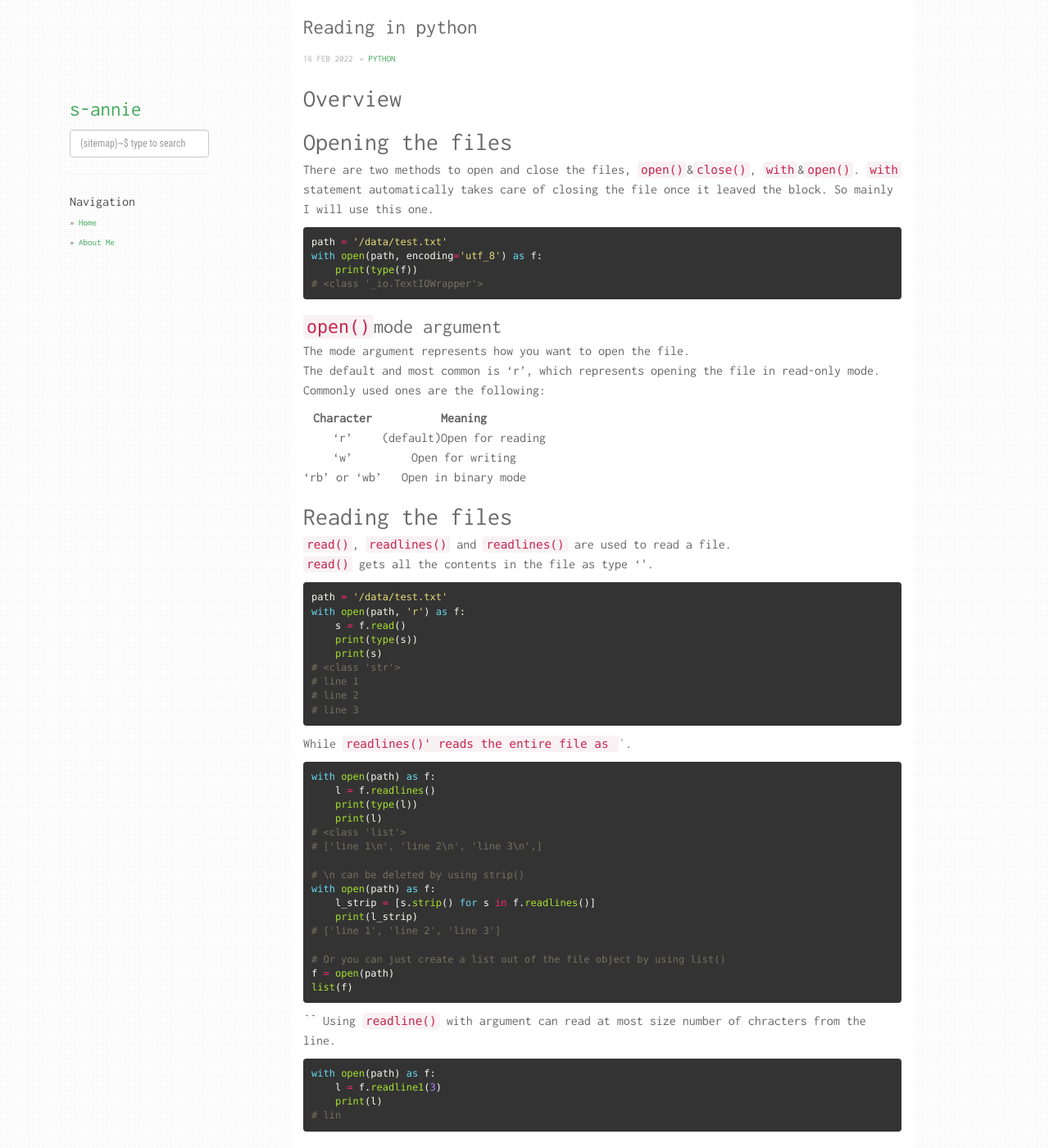
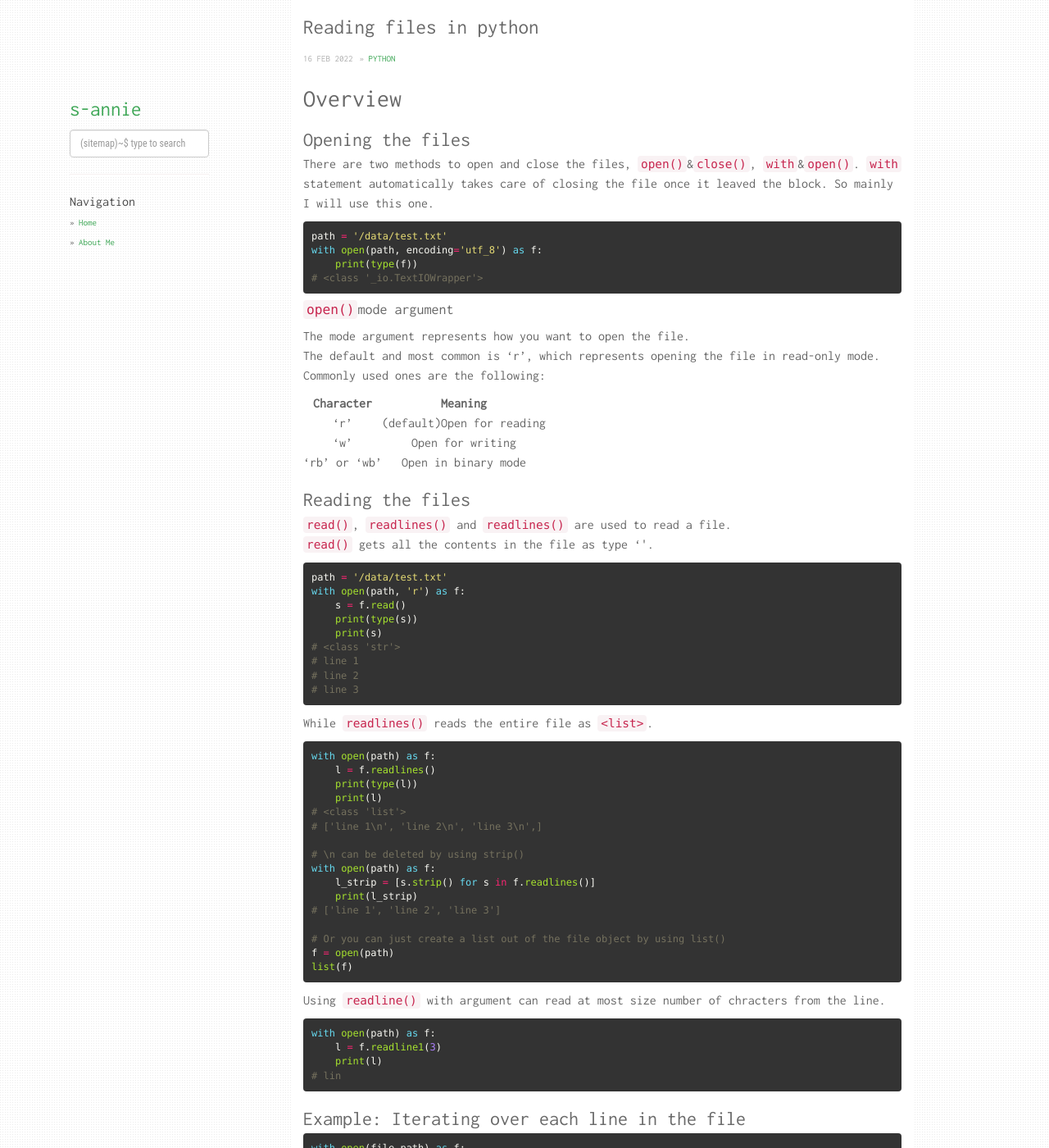
Before and after one commit to s-annie/s-annie.github.io, a Jekyll site: the page built from _posts/2022-02-16-Reading files in Python.md, in a window 1280 px wide and 1400 px high. Shown: the whole window at 82% size. Built offline with Jekyll 4.4.1, drawn with Linux system fonts in a browser that asks for light colours; nearby versions of some CDN libraries; comment, search, counter and statistics services are not loaded.

Commit message:
update file

````diff
--- a/_posts/2022-02-16-Reading in Python.md
+++ b/_posts/2022-02-16-Reading files in Python.md
@@ -4,7 +4,7 @@
 ---
 ## Overview
 
-## Opening the files
+### Opening the files
 There are two methods to open and close the files, `open()`&`close()`, `with`&`open()`. `with` statement automatically takes care of closing the file once it leaved the block. So mainly I will use this one.
 
 ```python
@@ -14,7 +14,7 @@
 # <class '_io.TextIOWrapper'>
 ```
 
-### `open()`mode argument
+#### `open()`mode argument
 The mode argument represents how you want to open the file.
 The default and most common is 'r', which represents opening the file in read-only mode.
 Commonly used ones are the following:
@@ -25,7 +25,7 @@
 |'w'|Open for writing|
 |'rb' or 'wb'|Open in binary mode|
 
-## Reading the files
+### Reading the files
 `read()`, `readlines()` and `readlines()` are used to read a file.
 `read()` gets all the contents in the file as type '<str>'.
 ```python
@@ -39,7 +39,7 @@
 # line 2
 # line 3
 ```
-While `readlines()' reads the entire file as `<list>`.
+While `readlines()` reads the entire file as `<list>`.
 ```python
 with open(path) as f:
     l = f.readlines()
@@ -58,7 +58,6 @@
 f = open(path)
 list(f)
 ```
-``
 Using `readline()` with argument can read at most size number of chracters from the line.
 ```python
 with open(path) as f:
````
Also changed, not shown: static/img/genbaneko.jpeg (added).
